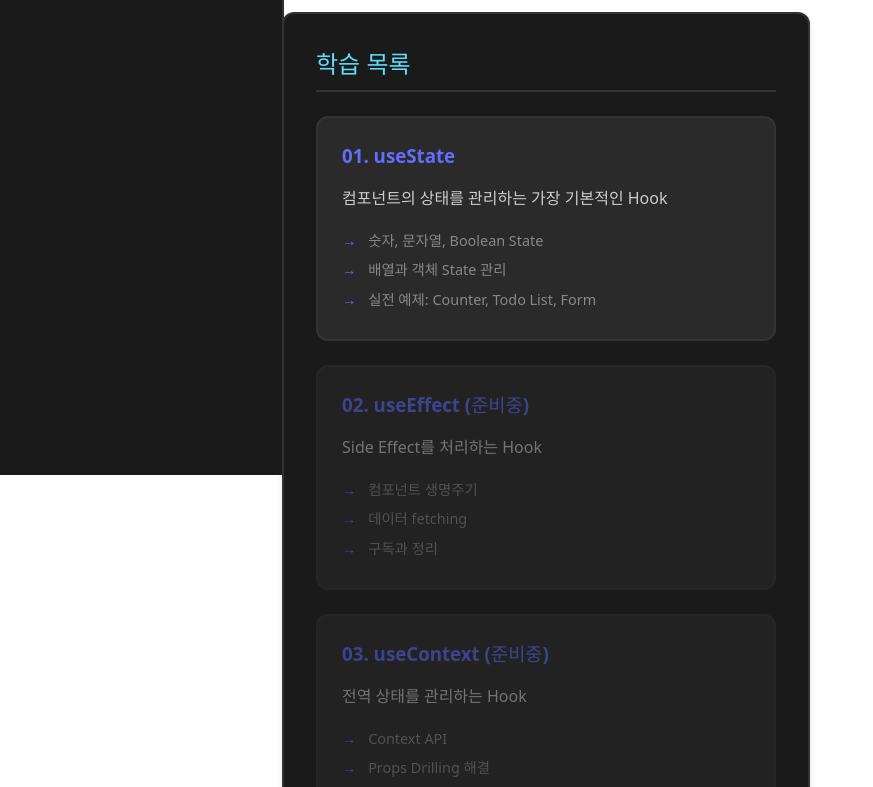
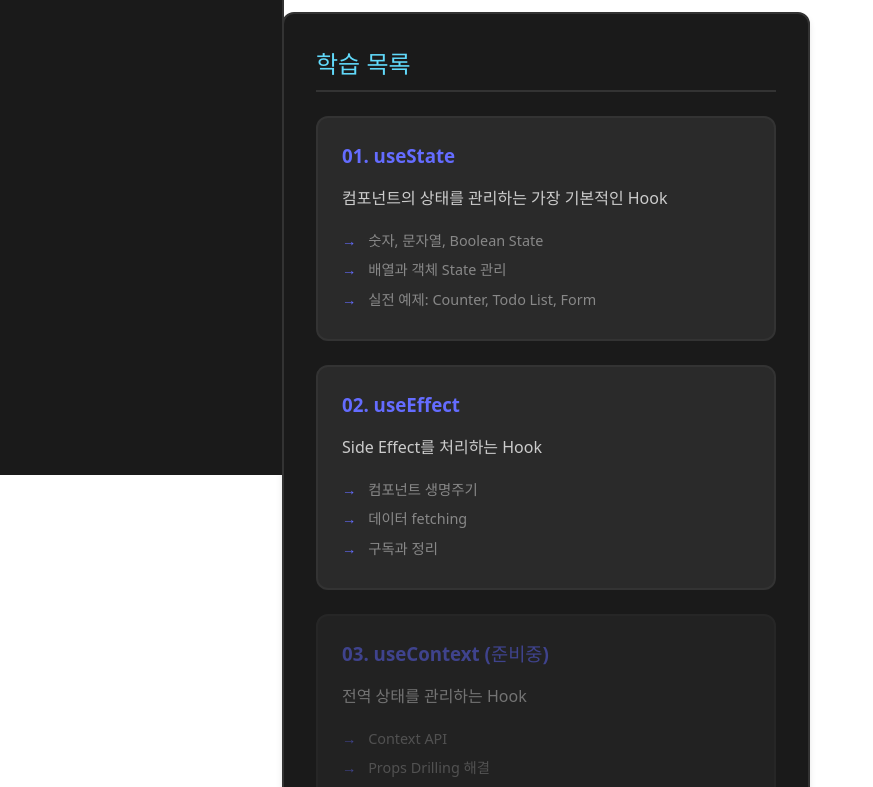
Before and after one commit to Mark-Yoo/react-study-helper, a React (Vite) app: page / in a window 1280 px wide. Shown: the part 389-1176 px from the top of the page, without its empty margins (0-873 px from the left). Built offline with nearby package versions, Linux system fonts and the light colour scheme.

Commit message:
feat: Route to 02-UseEffect page added

```diff
--- a/src/App.jsx
+++ b/src/App.jsx
@@ -1,10 +1,11 @@
-import { Routes, Route, Link, useLocation } from 'react-router-dom'
-import Home from './pages/Home'
-import UseState from './pages/01-UseState'
-import './App.css'
+import { Routes, Route, Link, useLocation } from "react-router-dom";
+import Home from "./pages/Home";
+import UseState from "./pages/01-UseState";
+import UseEffect from "./pages/02-UseEffect";
+import "./App.css";
 
 function App() {
-  const location = useLocation()
+  const location = useLocation();
 
   return (
     <div className="app-container">
@@ -16,21 +17,26 @@ function App() {
 
         <ul className="nav-list">
           <li>
-            <Link
-              to="/"
-              className={location.pathname === '/' ? 'active' : ''}
-            >
+            <Link to="/" className={location.pathname === "/" ? "active" : ""}>
               🏠 홈
             </Link>
           </li>
           <li>
             <Link
               to="/01-usestate"
-              className={location.pathname === '/01-usestate' ? 'active' : ''}
+              className={location.pathname === "/01-usestate" ? "active" : ""}
             >
               01. useState
             </Link>
           </li>
+          {/* <li>
+            <Link
+              to="/02-useeffect"
+              className={location.pathname === "/02-useeffect" ? "active" : ""}
+            >
+              02. useEffect
+            </Link>
+          </li> */}
           <li className="disabled">
             <span>02. useEffect (준비중)</span>
           </li>
@@ -47,10 +53,11 @@ function App() {
         <Routes>
           <Route path="/" element={<Home />} />
           <Route path="/01-usestate" element={<UseState />} />
+          <Route path="/02-useeffect" element={<UseEffect />} />
         </Routes>
       </main>
     </div>
-  )
+  );
 }
 
-export default App
+export default App;
--- a/src/pages/Home.jsx
+++ b/src/pages/Home.jsx
@@ -1,5 +1,5 @@
-import { Link } from 'react-router-dom'
-import '../App.css'
+import { Link } from "react-router-dom";
+import "../App.css";
 
 function Home() {
   return (
@@ -26,15 +26,15 @@ function Home() {
               </ul>
             </Link>
 
-            <div className="lesson-card disabled">
-              <h3>02. useEffect (준비중)</h3>
+            <Link tp="/02-useeffect" className="lesson-card">
+              <h3>02. useEffect</h3>
               <p>Side Effect를 처리하는 Hook</p>
               <ul>
                 <li>컴포넌트 생명주기</li>
                 <li>데이터 fetching</li>
                 <li>구독과 정리</li>
               </ul>
-            </div>
+            </Link>
 
             <div className="lesson-card disabled">
               <h3>03. useContext (준비중)</h3>
@@ -60,11 +60,13 @@ function Home() {
 
         <section className="example-section">
           <h2>시작하기</h2>
-          <p>왼쪽 메뉴나 위의 학습 목록에서 원하는 Hook을 선택하여 시작하세요!</p>
+          <p>
+            왼쪽 메뉴나 위의 학습 목록에서 원하는 Hook을 선택하여 시작하세요!
+          </p>
         </section>
       </div>
     </div>
-  )
+  );
 }
 
-export default Home
+export default Home;
```
